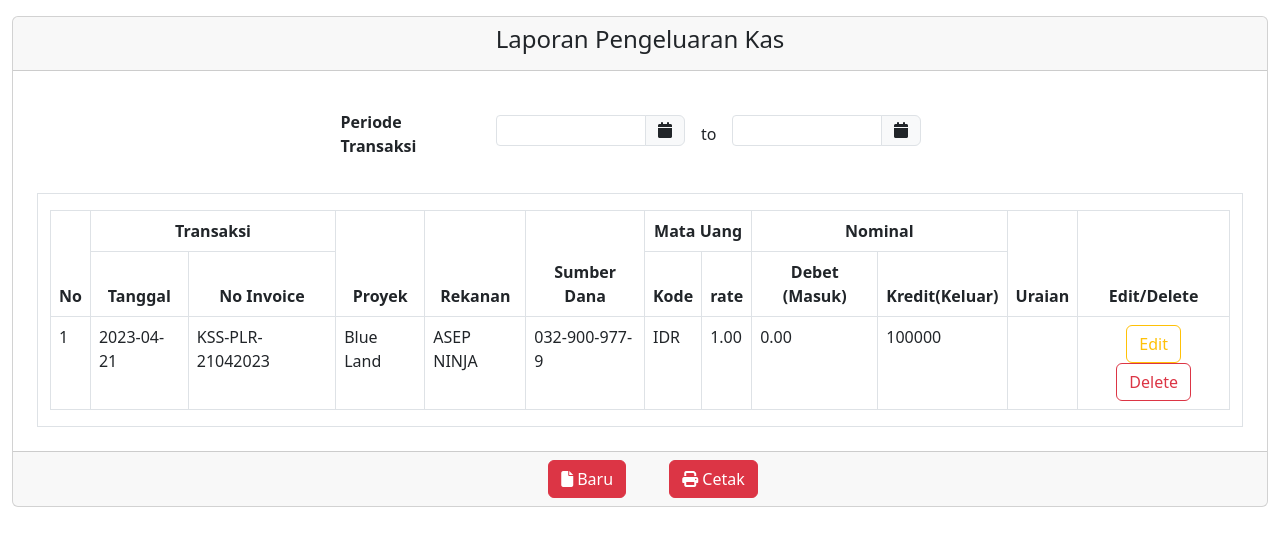
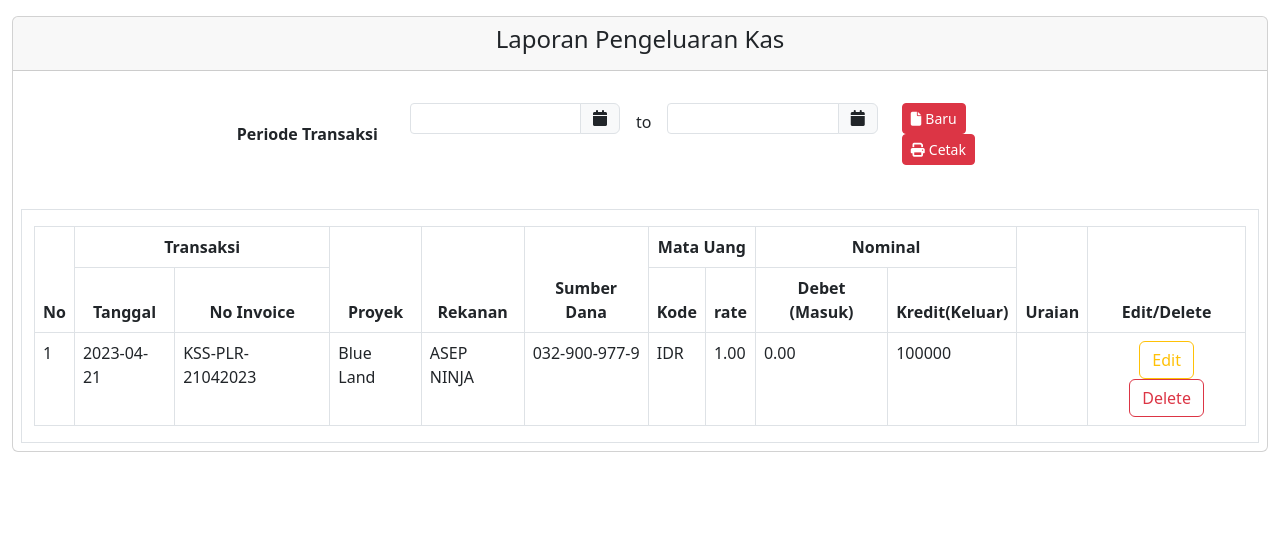
Before and after one commit to Adittyapn/sistem-keuangan-kss-2023, a PHP site: page /laporan-pengeluaran.php in a window 1280 px wide. Shown: the part 56-602 px from the top of the page. Run offline with PHP 8.4, Linux system fonts and the light colour scheme; data comes from the database, SQL or seed files in the repository; some libraries are stand-ins or nearby versions.

Commit message:
update laporan penerimaan dan pengeluaran

```diff
--- a/laporan-pengeluaran.php
+++ b/laporan-pengeluaran.php
@@ -96,7 +96,7 @@
         </div>
         <div class="card-body">
           <div class="row">
-            <div class="col-9 offset-3 mb-3 mt-3">
+            <div class="col-10 offset-2 mb-3 mt-3">
               <form action="">
                 <div class="row align-items-center">
                   <label for="" class="col-sm-2 col-form-label"><b>Periode Transaksi</b></label>
@@ -116,7 +116,16 @@
                         <span class="input-group-text"><i class="fa fa-calendar"></i></span>
                       </div>
                     </div>
+                    <div class="col-2 ms-4">
+                      <button class="btn btn-danger btn-sm" type="reset">
+                          <span class="fa fa-file me-1"></span>Baru
+                      </button>
+                      <button class="btn btn-danger btn-sm" id="cetak">
+                          <span class=" fa fa-print me-1"></span>Cetak
+                      </button>
+                    </div>
                   </div>
+                </div>
               </form>
             </div>
           </div>
@@ -247,17 +256,9 @@
       <!-- footer start -->
       <div class="card-footer text-body-secondary">
         <div class="row">
-          <div class="col-7 offset-5">
+          <div class="col-6 offset-6">
             <div class="row">
               <div class="col-sm-2 align-items-center">
-                <button class="btn btn-danger" type="reset">
-                  <span class="fa fa-file me-1"></span>Baru
-                </button>
-              </div>
-              <div class="col-sm-2 align-items-center">
-                <button class="btn btn-danger" id="cetak">
-                  <span class=" fa fa-print me-1"></span>Cetak
-                </button>
               </div>
             </div>
           </div>
```
Also changed, not shown: laporan-penerimaan.php (+10 -11 lines).
